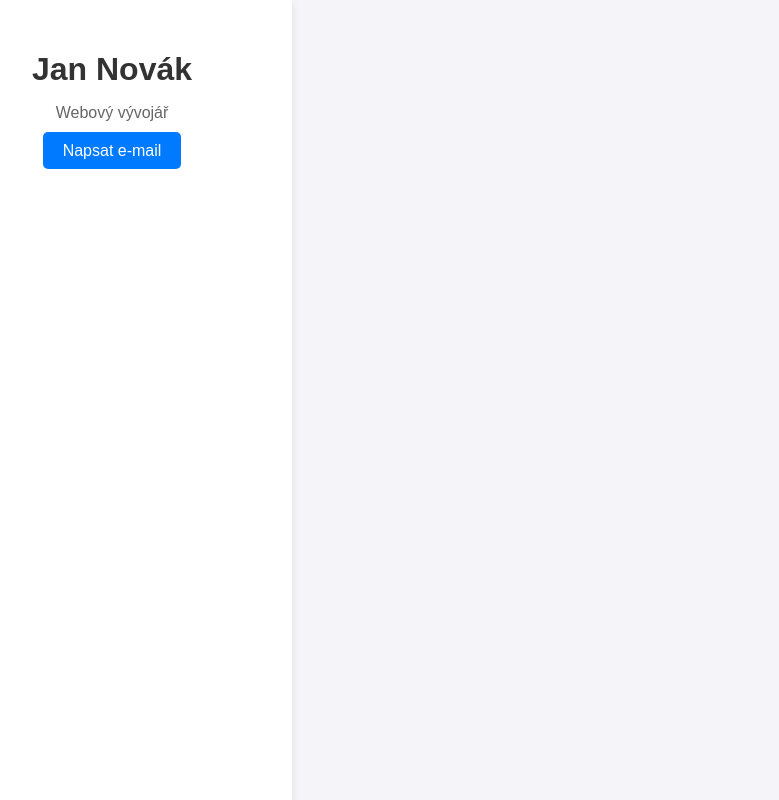
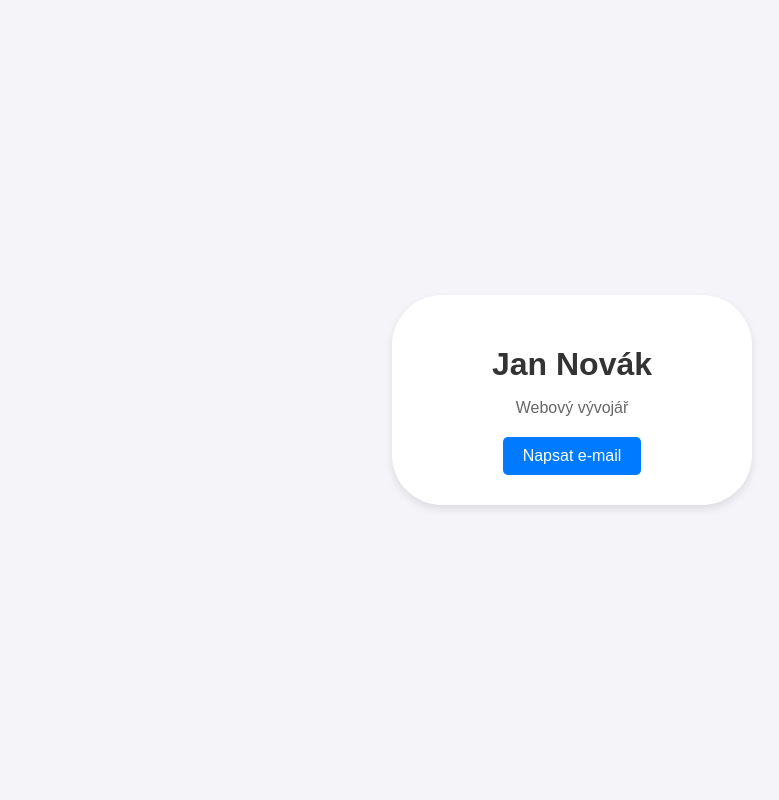
Before and after one commit to Hromak/kod-na-znamky, a plain HTML site: page index.html in a window 1280 px wide. Shown: the whole page, without its empty margins (68-847 px from the left). Drawn offline with Linux system fonts and the light colour scheme.

Commit message:
Update index.html

```diff
--- a/index.html
+++ b/index.html
@@ -10,8 +10,8 @@
             background-color: #f4f4f9;
             /* DOPLŇ ZDE (1): Nastav flexbox tak, aby se karta zarovnala přesně na střed obrazovky */
             display: flex;
-            justify-content: /* ... */;
-            align-items: /* ... */;
+            justify-content: center;
+            align-items: center;
             height: 100vh;
             margin: 0;
         }
@@ -19,7 +19,7 @@
             background: white;
             padding: 30px;
             /* DOPLŇ ZDE (2): Přidej zaoblení rohů */
-            border-radius: /* ... */;
+            border-radius: 50px;
             box-shadow: 0 4px 8px rgba(0, 0, 0, 0.1);
             text-align: center;
             max-width: 300px;
@@ -40,7 +40,7 @@
             padding: 10px 20px;
             border-radius: 5px;
             /* DOPLŇ ZDE (3): Aby tlačítko (odkaz) bralo padding a rozměry, jaký display model musí mít? */
-            display: /* ... */;
+            display: inline-block;
         }
         .kontakt:hover {
             background-color: #0056b3;
```
